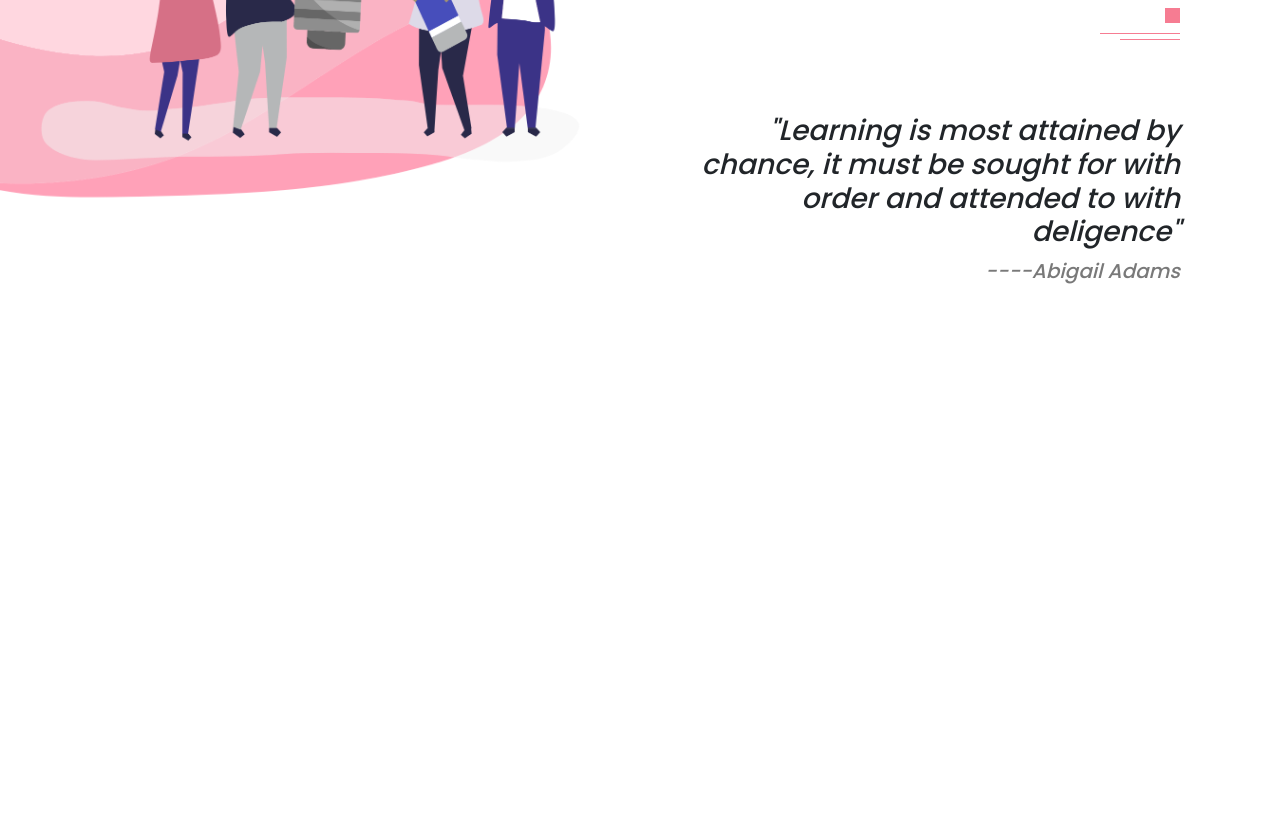
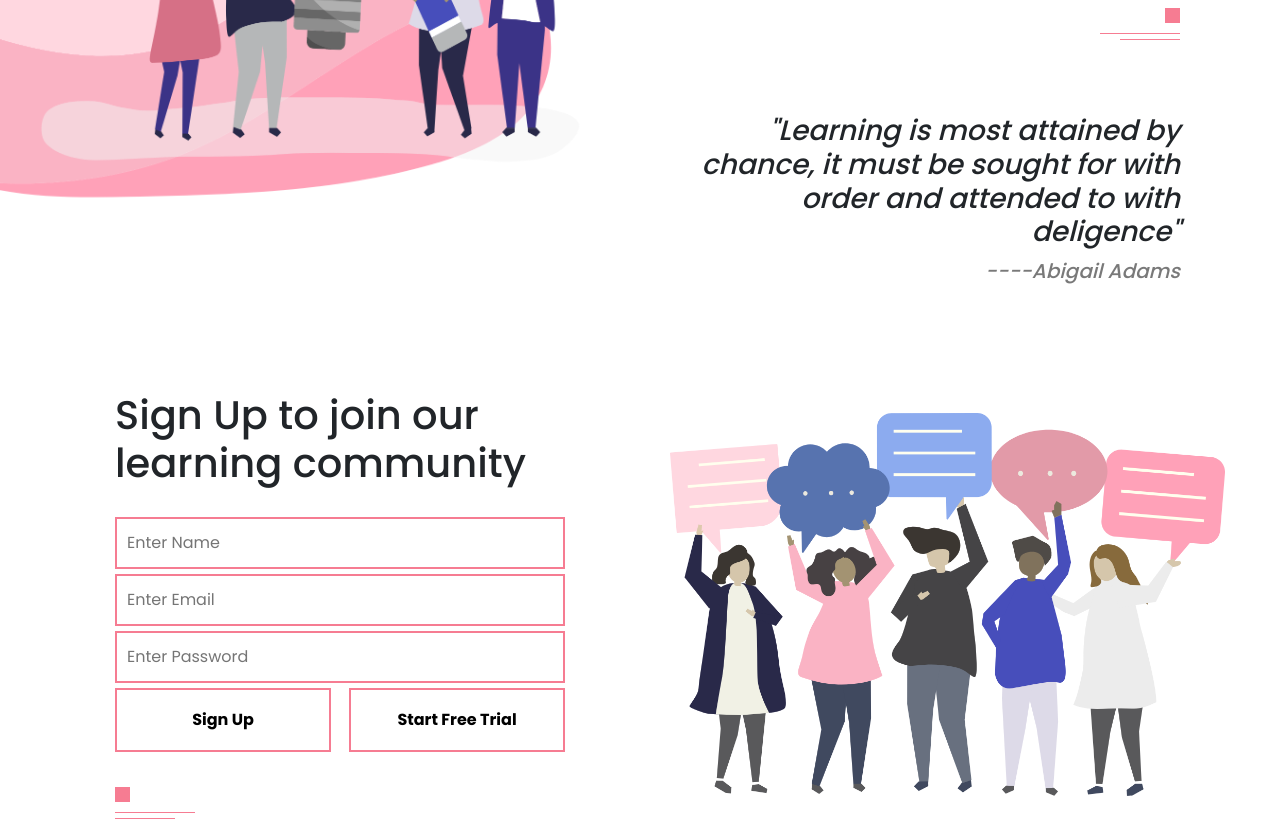
Before and after one commit to rahmat058/Responsive-Website, a plain HTML site: page index.html in a window 1280 px wide. Shown: the part 3270-4089 px from the top of the page. Before the commit the page ends 3661 px from the top, so only its background shows below. Drawn offline with nearby package versions, Linux system fonts and the light colour scheme.

Commit message:
Contact section is done

```diff
--- a/index.html
+++ b/index.html
@@ -147,6 +147,33 @@
       </div>
     </section>
 
+
+    <!-- Contact Section -->
+    <section id="contact">
+      <div class="container contact-row">
+        <div class="contact-left-col">
+          <h1>Sign Up to join our <br>learning community</h1>
+          <form action="#">
+            <input type="text" placeholder="Enter Name">
+            <input type="text" placeholder="Enter Email">
+            <input type="password" placeholder="Enter Password">
+            <div class="btn-box">
+              <button class="common-btn">Sign Up</button>
+              <button class="common-btn">Start Free Trial</button>
+            </div>
+          </form>
+          <div class="line">
+            <span class="line-1"></span><br>
+            <span class="line-2"></span><br>
+            <span class="line-3"></span>
+          </div>
+        </div>
+        <div class="contact-right-col">
+          <img src="./images/contact.png" alt="contact">
+        </div>
+      </div>
+    </section>
+
   <script>
     let menuBtn = document.getElementById('menuBtn')
     let sideNav = document.getElementById('sideNav')
--- a/style.css
+++ b/style.css
@@ -229,3 +229,47 @@ nav ul li a {
 #offer  button{
   margin:  30px 0;
 }
+
+
+/* Contact Section */
+#contact {}
+
+.contact-row {
+  display: flex;
+  align-items: center;
+  flex-wrap: wrap;
+}
+
+.contact-left-col,
+.contact-right-col {
+  flex-basis: 50%;
+}
+
+.contact-right-col img {
+  width: 100%;
+}
+
+form {
+  max-width: 450px;
+  margin: 30px 0;
+}
+
+form input {
+  width: 100%;
+  padding: 12px 10px;
+  margin-bottom: 5px;
+  outline: none;
+  box-shadow: none;
+  box-sizing: border-box;
+  border: 2px solid #f67c92;
+}
+
+.btn-box {
+  width: 100%;
+  display: flex;
+  justify-content: space-between;
+}
+
+.btn-box button {
+  flex-basis: 48%;
+}
```
